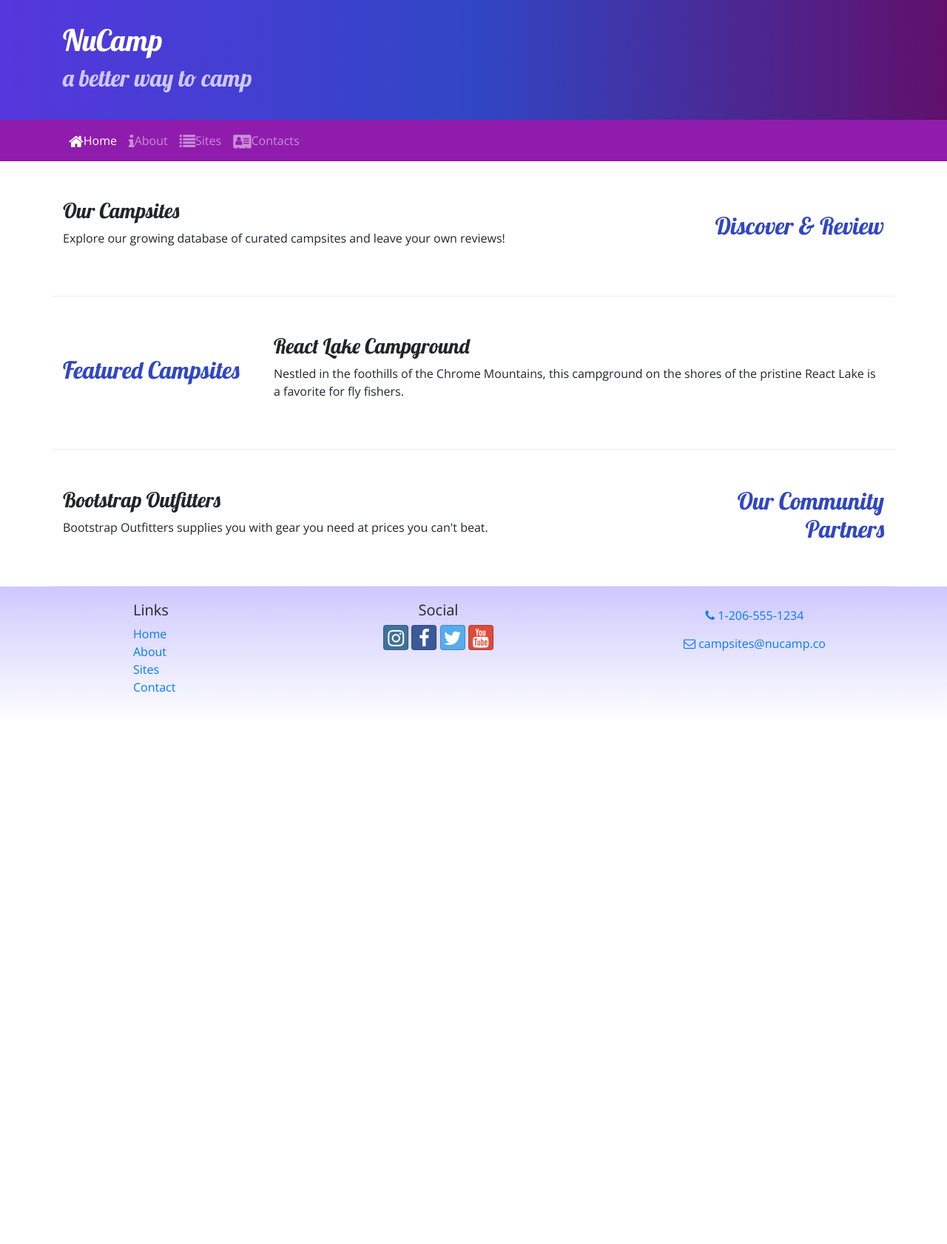
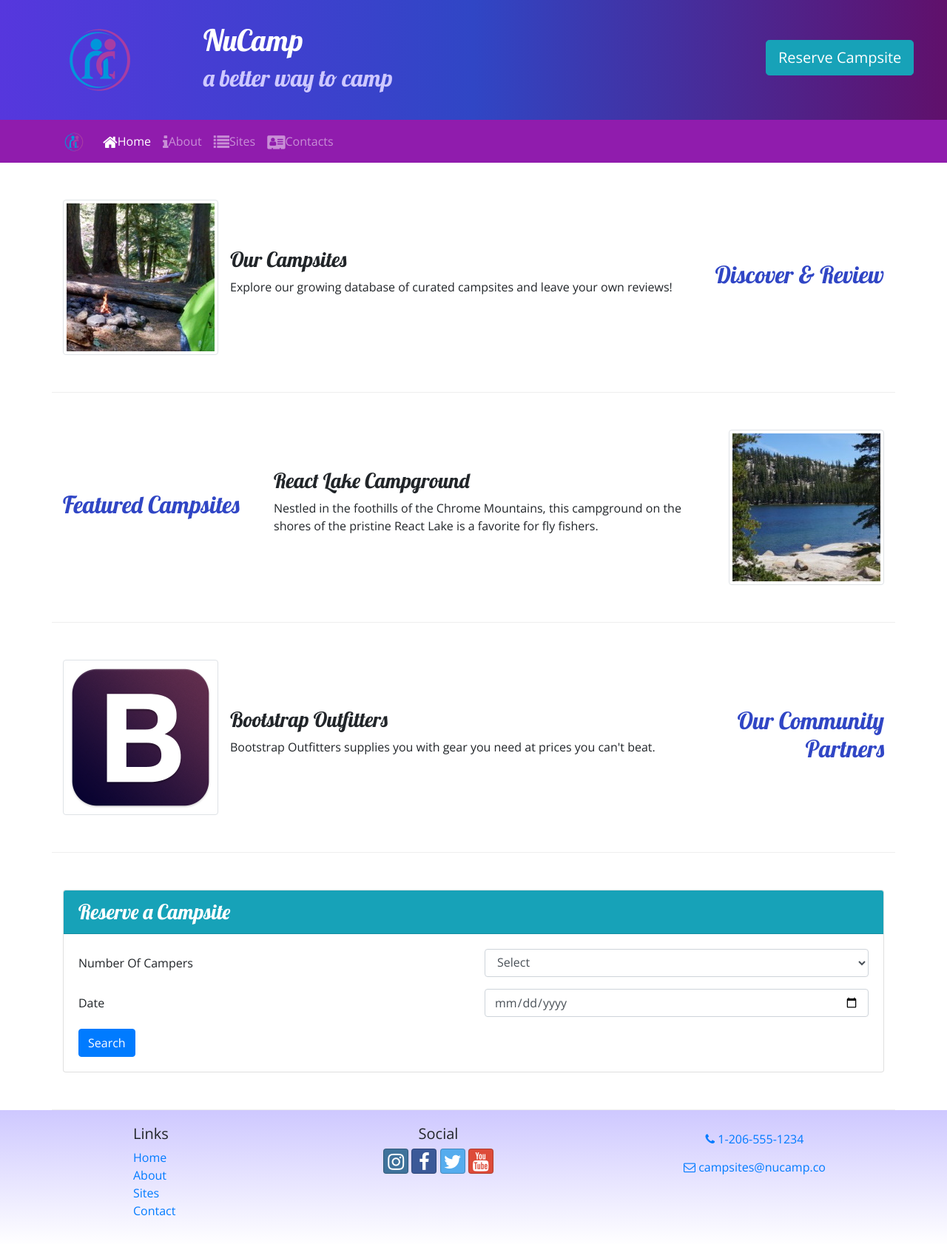
Before and after one commit to keithholler/Bootstrap, a website: page index.html in a window 1280 px wide. Shown: the whole page at 74% size. Before the commit the page ends 977 px from the top, so only its background shows below. Drawn offline with nearby package versions, Linux system fonts and the light colour scheme.

Commit message:
Week 2 Assignment

```diff
--- a/css/styles.css
+++ b/css/styles.css
@@ -33,3 +33,6 @@
 .navbar{
     background-color: #901cad;
 }
+.wrap{
+    white-space:nowrap;
+}
--- a/index.html
+++ b/index.html
@@ -1,47 +1,95 @@
 <!DOCTYPE html>
 <html lang="en">
-
   <head>
     <!-- Required meta tags always come first -->
     <meta charset="utf-8" />
     <meta name="viewport" content="width=device-width, initial-scale=1" />
 
     <!-- Bootstrap CSS -->
-     <link rel="stylesheet" href="node_modules/bootstrap/dist/css/bootstrap.min.css" />
-     <link rel="stylesheet" href="https://fonts.googleapis.com/css?family=Lobster|Open+Sans" />
-     <link rel="stylesheet" href="node_modules/font-awesome/css/font-awesome.min.css" />
-     <link rel="stylesheet" href="node_modules/font-awesome/css/font-awesome.min.css" />
-     <link rel="stylesheet" href="node_modules/bootstrap-social/bootstrap-social.css" />
-     <link rel="stylesheet" href="css/styles.css">
+    <link
+      rel="stylesheet"
+      href="node_modules/bootstrap/dist/css/bootstrap.min.css"
+    />
+    <link
+      rel="stylesheet"
+      href="https://fonts.googleapis.com/css?family=Lobster|Open+Sans"
+    />
+    <link
+      rel="stylesheet"
+      href="node_modules/font-awesome/css/font-awesome.min.css"
+    />
+    <link
+      rel="stylesheet"
+      href="node_modules/font-awesome/css/font-awesome.min.css"
+    />
+    <link
+      rel="stylesheet"
+      href="node_modules/bootstrap-social/bootstrap-social.css"
+    />
+    <link rel="stylesheet" href="css/styles.css" />
     <title>NuCamp: A Better Way To Camp</title>
   </head>
 
-
   <body>
-
     <header class="jumbotron jumbotron-fluid">
       <div class="container">
-            <div class = "row">
-                <dive class = "col">
+        <div class="row">
+          <div class="col-4 col-sm-3 col-md-2 align-self-center">
+            <img src="img/logo.png" class="img-fluid" />
+          </div>
+          <div class="col">
             <h1>NuCamp</h1>
             <h2>a better way to camp</h2>
-                </dive>
+          </div>
+          <div class="col col-md-4 col-xl-2 mx-auto">
+            <a
+              class="btn btn-info text-white btn-lg mt-4 wrap"
+              role="button"
+              href="#reserveForm"
+              >Reserve Campsite</a
+            >
+          </div>
         </div>
       </div>
     </header>
 
     <nav class="navbar navbar-expand-sm navbar-dark sticky-top">
       <div class="container">
-            <button class="navbar-toggler ml-auto" type = "button" data-toggle="collapse" data-target="#nucampNavbar">
-                <Span class="navbar-toggler-icon"></Span>
+        <a class="navbar-brand" href="#"
+          ><img src="img/logo.png" height="30" width="30"
+        /></a>
+        <button
+          class="navbar-toggler"
+          type="button"
+          data-toggle="collapse"
+          data-target="#nucampNavbar"
+        >
+          <span class="navbar-toggler-icon"></span>
         </button>
         <div class="collapse navbar-collapse" id="nucampNavbar">
           <ul class="navbar-nav">
-                <li class="nav-item active"><a class="nav-link" href="#"><i class="fa fa-home fa-lg"></i>Home</a></li>
-                <li class="nav-item"><a class="nav-link"  href="aboutus.html"><i class="fa fa-info fa-lg"></i>About</a></li>
-                <li class="nav-item"><a class="nav-link"  href="#"><i class="fa fa-list fa-lg"></i>Sites</a></li>
-                <li class="nav-item"><a class="nav-link"  href="contactus.html"><i class="fa fa-address-card fa-lg"></i>Contacts</a></li>
+            <li class="nav-item active">
+              <a class="nav-link" href="#"
+                ><i class="fa fa-home fa-lg"></i>Home</a
+              >
+            </li>
+            <li class="nav-item">
+              <a class="nav-link" href="aboutus.html"
+                ><i class="fa fa-info fa-lg"></i>About</a
+              >
+            </li>
+            <li class="nav-item">
+              <a class="nav-link" href="#"
+                ><i class="fa fa-list fa-lg"></i>Sites</a
+              >
+            </li>
+            <li class="nav-item">
+              <a class="nav-link" href="contactus.html"
+                ><i class="fa fa-address-card fa-lg"></i>Contacts</a
+              >
+            </li>
           </ul>
+        </div>
       </div>
     </nav>
 
@@ -51,8 +99,20 @@
           <h2 class="text-sm-right">Discover & Review</h2>
         </div>
         <div class="col">
+          <div class="media">
+            <img
+              class="d-flex mr-3 img-thumbnail"
+              src="img/breadcrumb-trail-thumb.jpg"
+              alt="breadcrumb trail thumbnail"
+            />
+            <div class="media-body align-self-center">
               <h3>Our Campsites</h3>
-                <p class="d-none d-sm-block">Explore our growing database of curated campsites and leave your own reviews!</p>
+              <p class="d-none d-sm-block">
+                Explore our growing database of curated campsites and leave your
+                own reviews!
+              </p>
+            </div>
+          </div>
         </div>
       </div>
 
@@ -61,8 +121,20 @@
           <h2>Featured Campsites</h2>
         </div>
         <div class="col">
+          <div class="media">
+            <div class="media-body align-self-center">
               <h3>React Lake Campground</h3>
-                <p class="d-none d-sm-block">Nestled in the foothills of the Chrome Mountains, this campground on the shores of the pristine React Lake is a favorite for fly fishers.</p>
+              <p class="d-none d-sm-block">
+                Nestled in the foothills of the Chrome Mountains, this
+                campground on the shores of the pristine React Lake is a
+                favorite for fly fishers.
+              </p>
+            </div>
+            <img
+              src="img/react-lake-thumb.jpg"
+              class="d-flex ml-3 img-thumbnail"
+            />
+          </div>
         </div>
       </div>
 
@@ -71,15 +143,79 @@
           <h2 class="text-sm-right">Our Community Partners</h2>
         </div>
         <div class="col">
+          <div class="media">
+            <img
+              class="d-flex mr-3 img-thumbnail"
+              src="img/bootstrap-thumb.png"
+              alt="breadcrumb trail thumbnail"
+            />
+            <div class="media-body align-self-center">
               <h3>Bootstrap Outfitters</h3>
-                <p class="d-none d-sm-block">Bootstrap Outfitters supplies you with gear you need at prices you can't beat.</p>
+              <p class="d-none d-sm-block">
+                Bootstrap Outfitters supplies you with gear you need at prices
+                you can't beat.
+              </p>
+            </div>
+          </div>
+        </div>
+      </div>
+      <div class="row row-content align-items-center">
+        <div class="col col-6-sm mx-auto">
+          <div class="card">
+            <h3 class="card-header bg-info text-white">
+              Reserve a Campsite
+            </h3>
+            <div class="card-body">
+              <form id="reserveForm">
+                <div class="row form-group">
+                  <label for="numCampers" class="col-sm-6 col-form-label"
+                    >Number Of Campers</label
+                  >
+                  <div class="col-sm-6">
+                    <select
+                      class="form-control"
+                      name="numCampers"
+                      id="numCampers"
+                    >
+                      <option>Select</option>
+                      <option value="1">1</option>
+                      <option value="2">2</option>
+                      <option value="3">3</option>
+                      <option value="4">4</option>
+                      <option value="5">5</option>
+                      <option value="6">6</option>
+                    </select>
+                  </div>
+                </div>
+                <div class="row form-group">
+                  <label for="date" class="col-sm-6 col-form-label">Date</label>
+                  <div class="col-sm-6">
+                    <input
+                      class="form-control"
+                      type="date"
+                      id="date"
+                      name="date"
+                      placeholder="Date"
+                    />
+                  </div>
+                </div>
+                <div class="row">
+                  <div class="col">
+                    <button type="submit" class="btn btn-primary">
+                      Search
+                    </button>
+                  </div>
+                </div>
+              </form>
+            </div>
+          </div>
         </div>
       </div>
     </div>
     <footer class="site-footer">
       <div class="container">
         <div class="row">
-                <div CLASS="col-4 col-sm-2 offset-1">
+          <div class="col-4 col-sm-2 offset-1">
             <h5>Links</h5>
             <ul class="list-unstyled">
               <li><a href="#">Home</a></li>
@@ -90,23 +226,42 @@
           </div>
           <div class="col-6 col-sm-5 text-center">
             <h5>Social</h5>
-                    <a class="btn btn-social-icon btn-instagram" href="http://instagram.com/"><i class="fa fa-instagram"></i></a>
-                    <a class="btn btn-social-icon btn-facebook" href="http://facebook.com/"><i class="fa fa-facebook"></i></a>
-                    <a class="btn btn-social-icon btn-twitter" href="http://twitter.com/"><i class="fa fa-twitter"></i></a>
-                    <a class="btn btn-social-icon btn-google" href="http://youtube.com/"><i class="fa fa-youtube"></i></a>
+            <a
+              class="btn btn-social-icon btn-instagram"
+              href="http://instagram.com/"
+              ><i class="fa fa-instagram"></i
+            ></a>
+            <a
+              class="btn btn-social-icon btn-facebook"
+              href="http://facebook.com/"
+              ><i class="fa fa-facebook"></i
+            ></a>
+            <a
+              class="btn btn-social-icon btn-twitter"
+              href="http://twitter.com/"
+              ><i class="fa fa-twitter"></i
+            ></a>
+            <a class="btn btn-social-icon btn-google" href="http://youtube.com/"
+              ><i class="fa fa-youtube"></i
+            ></a>
           </div>
           <div class="col-sm-4 text-center">
-                    <a role="button" class="btn btn-link" href="tel:+12065551234"><i class="fa fa-phone"></i> 1-206-555-1234</a><br>
-                    <a role="button" class="btn btn-link" href="mailto:campsites@nucamp.co"><i class="fa fa-envelope-o"></i> campsites@nucamp.co</a>
+            <a role="button" class="btn btn-link" href="tel:+12065551234"
+              ><i class="fa fa-phone"></i> 1-206-555-1234</a
+            ><br />
+            <a
+              role="button"
+              class="btn btn-link"
+              href="mailto:campsites@nucamp.co"
+              ><i class="fa fa-envelope-o"></i> campsites@nucamp.co</a
+            >
           </div>
         </div>
       </div>
-
     </footer>
     <!-- jQuery must come first, then Popper.js, then the Bootstrap JavaScript plugins.-->
     <script src="node_modules/jquery/dist/jquery.slim.min.js"></script>
     <script src="node_modules/popper.js/dist/umd/popper.min.js"></script>
     <script src="node_modules/bootstrap/dist/js/bootstrap.min.js"></script>
   </body>
-
 </html>
```
Also changed, not shown: aboutus.html (+8 -6 lines), contactus.html (+8 -4 lines), img/bootstrap-thumb.png (added), img/breadcrumb-trail-thumb.jpg (added), img/breadcrumb-trail.jpg (added), img/chrome-river-thumb.jpg (added), img/chrome-river.jpg (added), img/img/bootstrap-thumb.png (added), img/img/breadcrumb-trail-thumb.jpg (added), img/img/breadcrumb-trail.jpg (added), img/img/chrome-river-thumb.jpg (added), img/img/chrome-river.jpg (added), img/img/logo.png (added), img/img/react-lake-thumb.jpg (added), 4 more files. Lines whose indentation alone changed are shown as unchanged.
